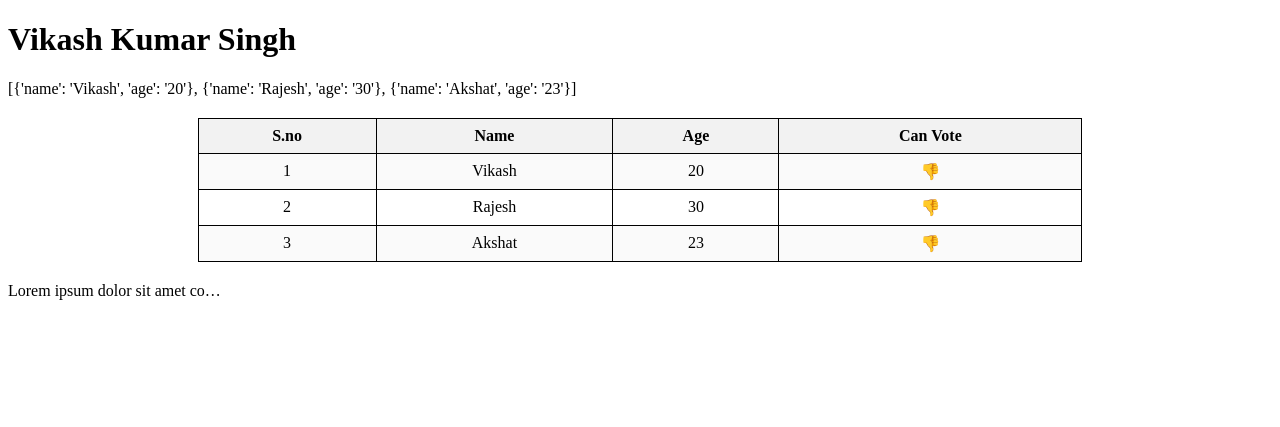
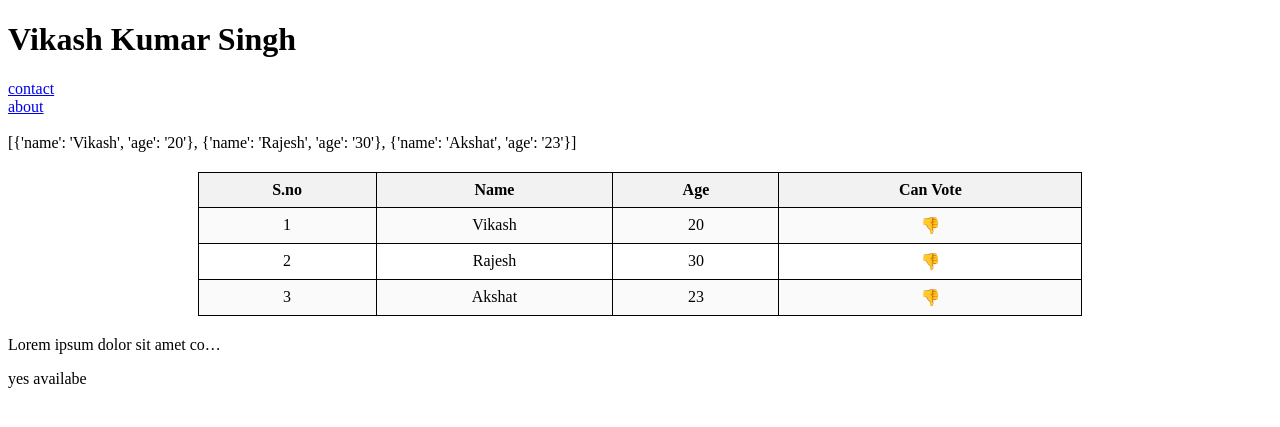
Before and after one commit to Vikashkumar071234/djangoall, a Django app: page / in a window 1280 px wide. Shown: the top 427 px of the page. Run offline with Django 5.2, Linux system fonts and the light colour scheme.

Commit message:
third commit

```diff
--- a/cord/cord/urls.py
+++ b/cord/cord/urls.py
@@ -21,6 +21,8 @@ urlpatterns = [
     path('',home,name ="home"),
     path('success_page/',success_page,name="success_page"),
     path('index/',index,name="index"),
+    path('about/',about,name ="about"),
+    path('contact/',contact,name ="contact"),
     path('admin/', admin.site.urls),
 
 ]
--- /dev/null
+++ b/cord/home/templates/base.html
@@ -0,0 +1,41 @@
+<!-- template inheritance -->
+
+<!DOCTYPE html>
+<html lang="en">
+<head>
+    <meta charset="UTF-8">
+    <meta name="viewport" content="width=device-width, initial-scale=1.0">
+    <title>{{page}}</title>
+     <style>
+        table {
+            width: 70%;
+            margin: 20px auto;
+            border-collapse: collapse; /* IMPORTANT */
+        }
+
+        th, td {
+            border: 1px solid black;
+            padding: 8px;
+            text-align: center;
+        }
+
+        th {
+            background-color: #f2f2f2;
+        }
+
+        tr:nth-child(even) {
+            background-color: #fafafa;
+        }
+    </style>
+</head>
+<body>
+
+
+
+{% block start%}
+
+{% endblock %}
+
+
+    </body>
+</html>
--- a/cord/home/templates/index.html
+++ b/cord/home/templates/index.html
@@ -1,33 +1,14 @@
-<!DOCTYPE html>
-<html lang="en">
-<head>
-    <meta charset="UTF-8">
-    <meta name="viewport" content="width=device-width, initial-scale=1.0">
-    <title>Django</title>
-     <style>
-        table {
-            width: 70%;
-            margin: 20px auto;
-            border-collapse: collapse; /* IMPORTANT */
-        }
-
-        th, td {
-            border: 1px solid black;
-            padding: 8px;
-            text-align: center;
-        }
-
-        th {
-            background-color: #f2f2f2;
-        }
-
-        tr:nth-child(even) {
-            background-color: #fafafa;
-        }
-    </style>
-</head>
-<body>
-    <h1>Vikash Kumar Singh</h1>
+ {% extends "base.html" %}
+ {% block start %}
+ <h1>Vikash Kumar Singh</h1>
+<a href="/contact/">
+    contact
+</a>
+<br>
+<a href="/about/">
+    about
+</a>
+<br><br>
     {{peoples}}
 
     <table>
@@ -55,5 +36,13 @@
 </table>
 <p>{{text|truncatechars:30}}</p>
 <!-- truncatechars is used to show only texts numbers of which you want to show -->
-</body>
-</html>
+
+<p>
+    {% if  "mango" in fruits %}
+    yes availabe
+    {% else %}
+    Not Availabe
+    {% endif %}
+</p>
+
+{% endblock %}
--- a/cord/home/views.py
+++ b/cord/home/views.py
@@ -12,8 +12,8 @@ def home(request):
     ]
     text="""Lorem ipsum dolor sit amet consectetur adipisicing elit. Quis, amet numquam mollitia repellat iusto dolorem ab consequatur saepe assumenda hic veritatis vero consequuntur?"""
 
-
-    return render(request,"index.html",context={'peoples':peoples,'text':text})
+    fruits = ['Apple','mango','Guava','Banana']
+    return render(request,"index.html",context={'peoples':peoples,'text':text,'fruits':fruits,'page':'Django course'})
     # return HttpResponse("""<h1>Vikash</h1>
     #                     <hr>
     # <p>Vikash Singh</p>
@@ -21,7 +21,14 @@ def home(request):
     # """)
 
 
+def about(request):
+    context={'page':'about'}
+    return render(request,"about.html",context)
 
+
+def contact(request):
+    context={'page':'contact'}
+    return render(request,"contact.html",context)
 
 def success_page(request):
     return HttpResponse("<h1>Singh</h1>")
```
Also changed, not shown: cord/home/templates/about.html (added, +8 -0 lines), cord/home/templates/contact.html (added, +9 -0 lines).
